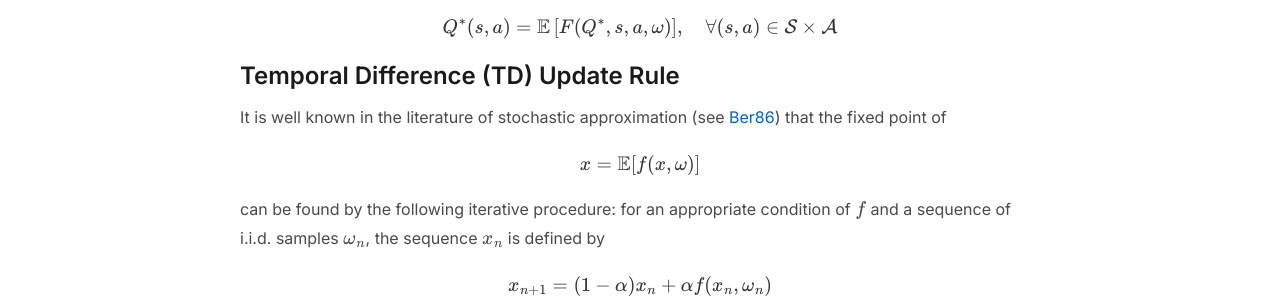
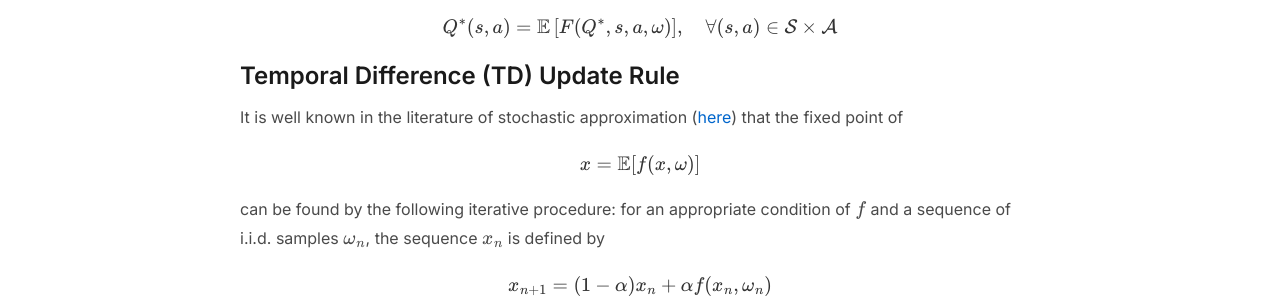
Before and after one commit to qsongatwpi/blogs1, a Jekyll site: the page built from _posts/2026-05-12-qlearning.md, in a window 1280 px wide and 900 px high, scrolled down 1185 px. Shown: the part 153-453 px from the top of the window. Built offline with Jekyll 4.4.1, drawn with Linux system fonts in a browser that asks for light colours.

Commit message:
Ber86.pdf

```diff
--- a/_posts/2026-05-12-qlearning.md
+++ b/_posts/2026-05-12-qlearning.md
@@ -57,7 +57,8 @@ $$
 
 ### Temporal Difference (TD) Update Rule
 
-It is well known in the literature of stochastic approximation (see [Ber86](../assets/pdfs/Ber86.pdf)) that the fixed point of
+It is well known in the literature of stochastic approximation ([here](https://github.com/qsongatwpi/foo2/blob/main/src/Ber86.pdf))
+that the fixed point of
 
 $$
 x = \mathbb{E}[f(x, \omega)]
```
Also changed, not shown: 1 other file.
